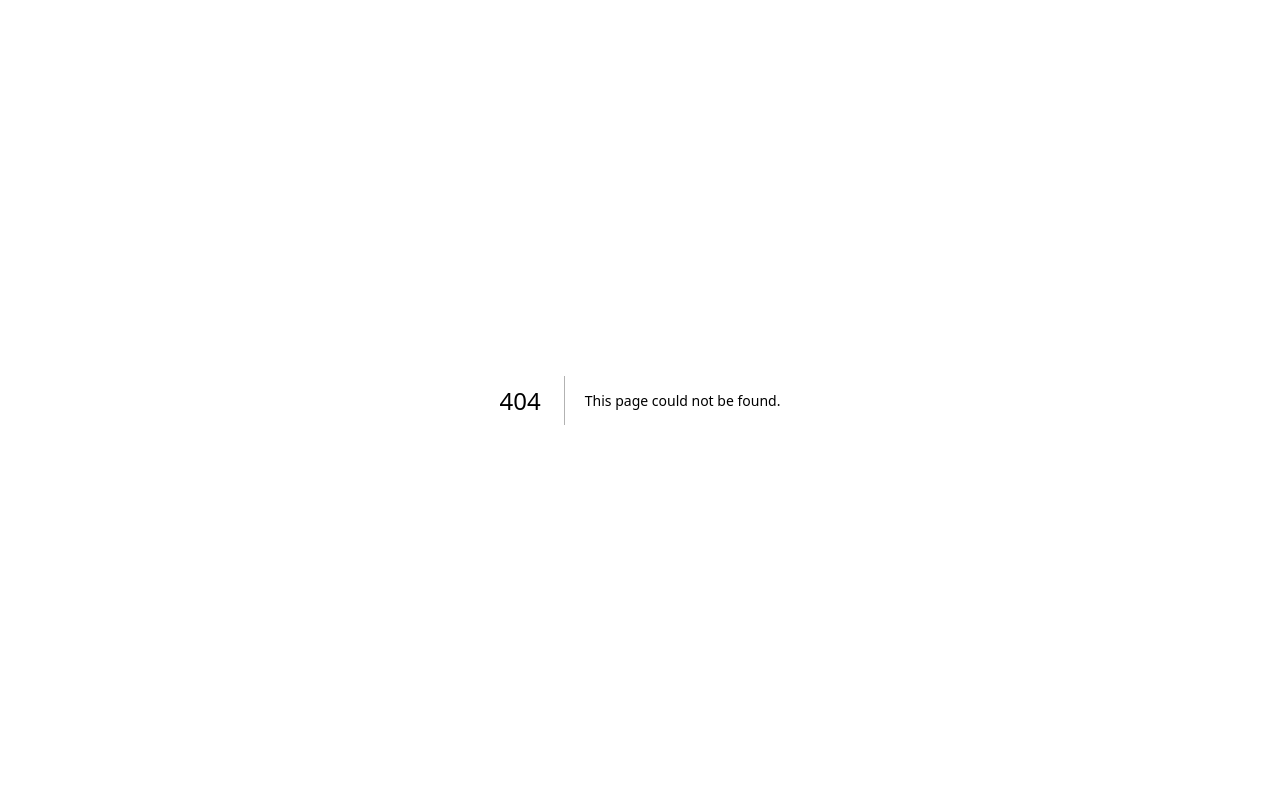
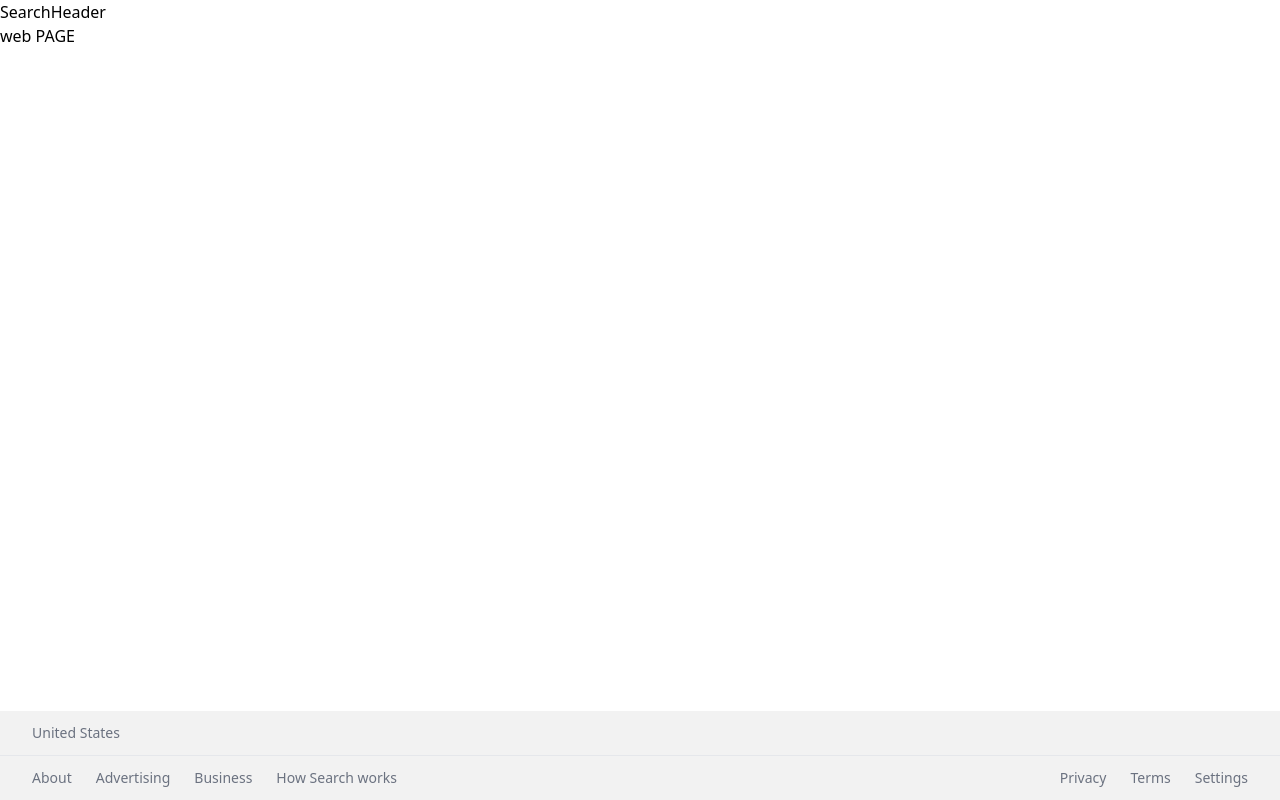
Before and after one commit to Dyraxe/google-clone, a Next.js app: page /search/web in a window 1280 px wide. Before the commit this address had no page. Built offline with nearby package versions, Linux system fonts and the light colour scheme; no server answers.

Commit message:
create search page for web and image

```diff
--- /dev/null
+++ b/src/app/components/CountryLookUp.jsx
@@ -0,0 +1,17 @@
+"use client";
+
+import { useEffect, useState } from "react";
+
+function CountryLookUp() {
+  const [country, setCountry] = useState("United States");
+  useEffect(() => {
+    fetch(
+      `https://extreme-ip-lookup.com/json/?key=${process.env.NEXT_PUBLIC_IP_API_KEY}`,
+    )
+      .then((res) => res.json())
+      .then((data) => setCountry(data.country));
+  }, []);
+  return <div>{country}</div>;
+}
+
+export default CountryLookUp;
--- /dev/null
+++ b/src/app/components/Footer.jsx
@@ -0,0 +1,26 @@
+import CountryLookUp from "./CountryLookUp";
+
+function Footer() {
+  return (
+    <footer className="absolute bottom-0 w-full bg-[#f2f2f2] text-sm text-gray-500">
+      <div className="border-b px-8 py-3">
+        <CountryLookUp />
+      </div>
+      <div className="flex flex-col items-center justify-between space-y-7 px-8 py-3 sm:flex-row sm:space-y-0">
+        <ul className="flex items-center space-x-6">
+          <li className="link">About</li>
+          <li className="link">Advertising</li>
+          <li className="link">Business</li>
+          <li className="link">How Search works</li>
+        </ul>
+        <ul className="flex space-x-6">
+          <li className="link">Privacy</li>
+          <li className="link">Terms</li>
+          <li className="link">Settings</li>
+        </ul>
+      </div>
+    </footer>
+  );
+}
+
+export default Footer;
--- /dev/null
+++ b/src/app/components/SearchHeader.jsx
@@ -0,0 +1,5 @@
+function SearchHeader() {
+  return <div>SearchHeader</div>;
+}
+
+export default SearchHeader;
--- a/src/app/globals.css
+++ b/src/app/globals.css
@@ -5,5 +5,10 @@
 @layer components {
   .btn {
     @apply bg-[#f8f9fa] rounded-md text-sm text-gray-800 hover:ring-1 hover:ring-gray-200 focus:outline-none active:ring-gray-300 w-36 hover:shadow-md h-10 transition-shadow;
+
+  }
+
+  .link {
+    @apply hover:underline cursor-pointer;
   }
 }
--- a/src/app/layout.jsx
+++ b/src/app/layout.jsx
@@ -1,3 +1,4 @@
+import Footer from "./components/Footer";
 import "./globals.css";
 
 export const metadata = {
@@ -8,7 +9,10 @@
 export default function RootLayout({ children }) {
   return (
     <html lang="en">
-      <body>{children}</body>
+      <body>
+        {children}
+        <Footer />
+      </body>
     </html>
   );
 }
--- /dev/null
+++ b/src/app/search/image/page.jsx
@@ -0,0 +1,5 @@
+function imageSearchPage() {
+  return <div>img search</div>;
+}
+
+export default imageSearchPage;
--- /dev/null
+++ b/src/app/search/layout.jsx
@@ -0,0 +1,16 @@
+import SearchHeader from "../components/SearchHeader";
+import "../globals.css";
+
+export const metadata = {
+  title: "Google clone | Next.js 13",
+  description: "a simple google clone created with Next.js 13",
+};
+
+export default function SearchLayout({ children }) {
+  return (
+    <div>
+      <SearchHeader />
+      {children}
+    </div>
+  );
+}
--- /dev/null
+++ b/src/app/search/web/page.jsx
@@ -0,0 +1,5 @@
+function WebSearchPage() {
+  return <div>web PAGE</div>;
+}
+
+export default WebSearchPage;
```
